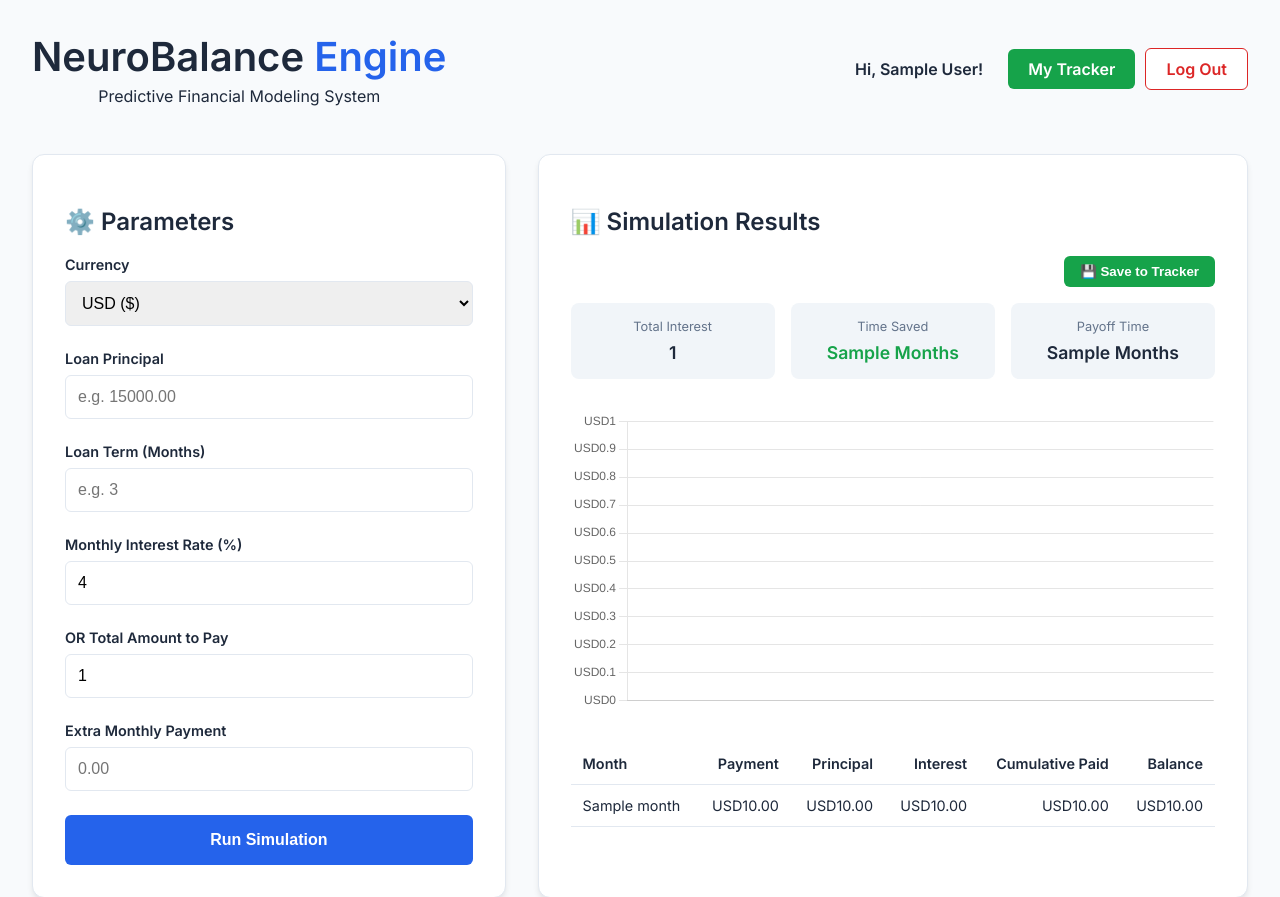
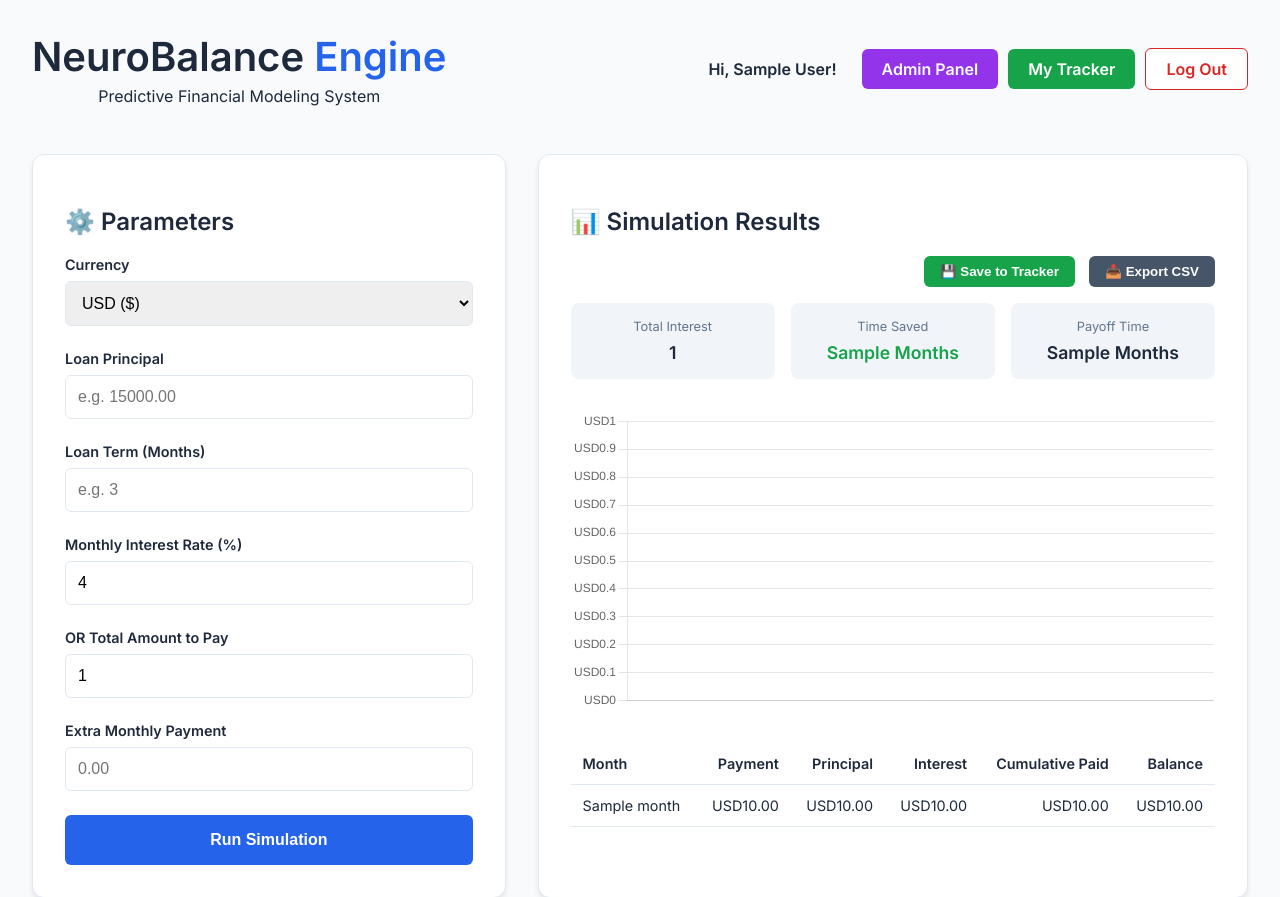
Before and after one commit to EngineerMapatac/NeuroBalance-Engine, a Flask app: template templates/index.html in a window 1280 px wide. Shown: the top 897 px of the page. Run offline with Flask 3, Linux system fonts and the light colour scheme; tables that the repository leaves empty hold one stand-in row (values such as "Sample post"); the template is opened without the code that fills it: values that come from a table or form of the project are taken from there, most other values are stand-ins (such as "Sample title", 1, 10 or a date in 2020).

Commit message:
UPDATING HTML FOR TEMPORARY STORAGE

```diff
--- a/templates/index.html
+++ b/templates/index.html
@@ -21,6 +21,9 @@
             <div style="display: flex; gap: 10px; align-items: center;">
                 {% if user.is_authenticated %}
                     <span style="font-weight: bold; margin-right: 15px;">Hi, {{ user.name }}!</span>
+                    {% if user.is_admin %}
+                        <a href="{{ url_for('admin_dashboard') }}" style="padding: 10px 20px; border: none; background: #9333ea; color: white; border-radius: 6px; text-decoration: none; font-weight: bold;">Admin Panel</a>
+                    {% endif %}
                     <a href="{{ url_for('dashboard') }}" style="padding: 10px 20px; border: none; background: #16a34a; color: white; border-radius: 6px; text-decoration: none; font-weight: bold;">My Tracker</a>
                     <a href="{{ url_for('logout') }}" style="padding: 10px 20px; border: 1px solid #dc2626; background: white; color: #dc2626; border-radius: 6px; text-decoration: none; font-weight: bold;">Log Out</a>
                 {% else %}
@@ -33,7 +36,7 @@
         <div class="grid-layout">
             <section class="card input-card">
                 <h2>⚙️ Parameters</h2>
-                <form method="POST">
+                <form method="POST" action="/">
                     <div class="form-group">
                         <label>Currency</label>
                         <select name="currency">
@@ -78,6 +81,7 @@
                         </div>
                     {% else %}
                         <h2>📊 Simulation Results</h2>
+
                         <div style="text-align: right; margin-bottom: 1rem;">
                             {% if user.is_authenticated %}
                                 <form action="/save_loan" method="POST" style="display: inline;">
@@ -87,11 +91,20 @@
                                     <input type="hidden" name="extra" value="{{ inputs.extra }}">
                                     <input type="hidden" name="currency" value="{{ inputs.currency }}">
                                     <input type="hidden" name="total_interest" value="{{ results.total_interest }}">
-                                    <button type="submit" style="padding: 8px 16px; background: #16a34a; color: white; border: none; border-radius: 6px; cursor: pointer; font-weight: bold;">💾 Save to Tracker</button>
+                                    <button type="submit" style="padding: 8px 16px; background: #16a34a; color: white; border: none; border-radius: 6px; cursor: pointer; font-weight: bold; margin-right: 10px;">💾 Save to Tracker</button>
                                 </form>
                             {% else %}
-                                <p style="font-size: 0.9rem; color: #64748b;">Want to save this calculation? <a href="{{ url_for('login') }}" style="color: #2563eb;">Log in to use the Tracker</a>.</p>
+                                <span style="font-size: 0.9rem; color: #64748b; margin-right: 15px;">Want to save this? <a href="{{ url_for('login') }}" style="color: #2563eb;">Log in</a>.</span>
                             {% endif %}
+
+                            <form action="/export" method="POST" style="display: inline;">
+                                <input type="hidden" name="principal" value="{{ inputs.principal }}">
+                                <input type="hidden" name="rate" value="{{ inputs.rate }}">
+                                <input type="hidden" name="months" value="{{ inputs.months }}">
+                                <input type="hidden" name="extra" value="{{ inputs.extra }}">
+                                <input type="hidden" name="total_payable" value="{{ inputs.total_payable }}">
+                                <button type="submit" style="padding: 8px 16px; background: #475569; color: white; border: none; border-radius: 6px; cursor: pointer; font-weight: bold;">📥 Export CSV</button>
+                            </form>
                         </div>
 
                         <div class="stats-grid">
```
